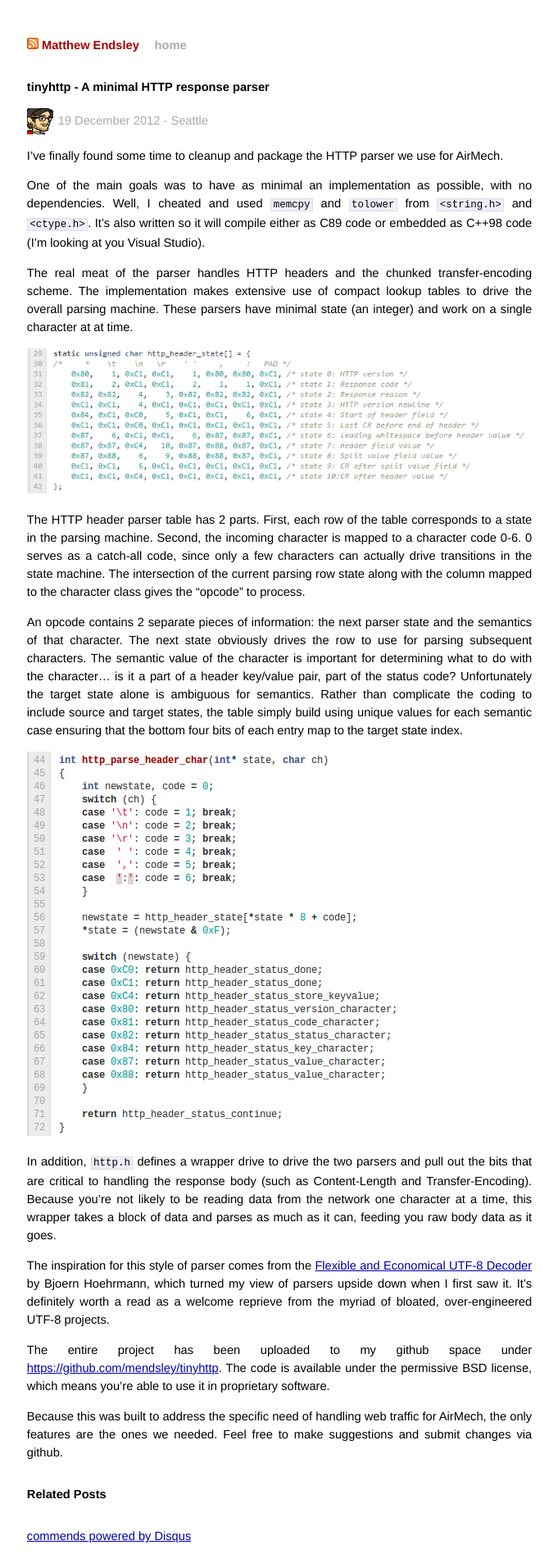
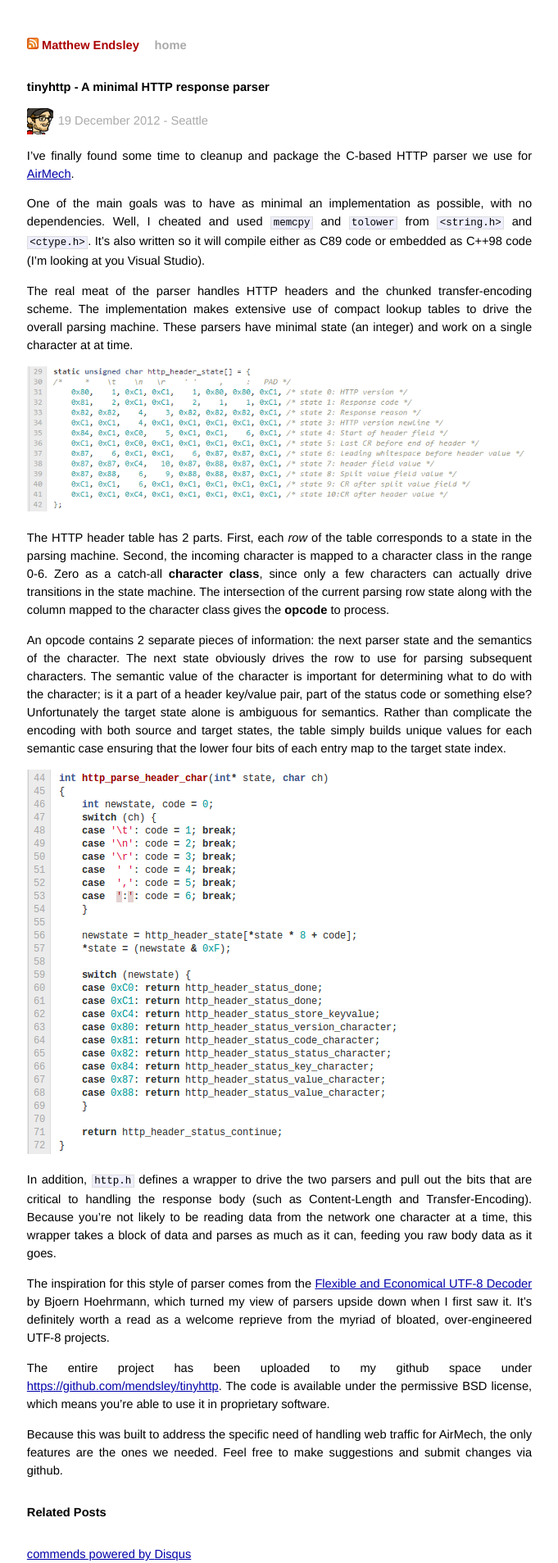
Before and after one commit to mendsley/mendsley.github.com, a Jekyll site: the page built from _posts/2012-12-19-tinyhttp.md, in a window 1280 px wide. Shown: the whole page at 82% size, without its empty margins (299-980 px from the left). Built offline with Jekyll 4.4.1, drawn with Linux system fonts in a browser that asks for light colours; some web fonts are replaced; Markdown is read by kramdown in place of the engine named in the settings; comment, search, counter and statistics services are not loaded; before the commit the page ends 1885 px from its top, so only the background shows below that.

Commit message:
proofing/polish for tinyhttp link

```diff
--- a/_posts/2012-12-19-tinyhttp.md
+++ b/_posts/2012-12-19-tinyhttp.md
@@ -6,7 +6,7 @@
 location: Seattle
 ---
 
-I’ve finally found some time to cleanup and package the HTTP parser we use for AirMech.
+I’ve finally found some time to cleanup and package the C-based HTTP parser we use for [AirMech](http://airmech.com).
 
 One of the main goals was to have as minimal an implementation as possible, with no dependencies. Well, I cheated and used `memcpy` and `tolower` from `<string.h>` and `<ctype.h>`. It’s also written so it will compile either as C89 code or embedded as C++98 code (I’m looking at you Visual Studio).
 
@@ -14,13 +14,13 @@
 
 ![Lookup table](/images/tinyhttp/chart-table.png)
 
-The HTTP header parser table has 2 parts. First, each row of the table corresponds to a state in the parsing machine. Second, the incoming character is mapped to a character code 0-6. 0 serves as a catch-all code, since only a few characters can actually drive transitions in the state machine. The intersection of the current parsing row state along with the column mapped to the character class gives the “opcode” to process.
+The HTTP header table has 2 parts. First, each *row* of the table corresponds to a state in the parsing machine. Second, the incoming character is mapped to a character class in the range 0-6. Zero as a catch-all **character class**, since only a few characters can actually drive transitions in the state machine. The intersection of the current parsing row state along with the column mapped to the character class gives the **opcode** to process.
 
-An opcode contains 2 separate pieces of information: the next parser state and the semantics of that character. The next state obviously drives the row to use for parsing subsequent characters. The semantic value of the character is important for determining what to do with the character... is it a part of a header key/value pair, part of the status code? Unfortunately the target state alone is ambiguous for semantics. Rather than complicate the coding to include source and target states, the table simply build using unique values for each semantic case ensuring that the bottom four bits of each entry map to the target state index.
+An opcode contains 2 separate pieces of information: the next parser state and the semantics of the character. The next state obviously drives the row to use for parsing subsequent characters. The semantic value of the character is important for determining what to do with the character; is it a part of a header key/value pair, part of the status code or something else? Unfortunately the target state alone is ambiguous for semantics. Rather than complicate the encoding with both source and target states, the table simply builds unique values for each semantic case ensuring that the lower four bits of each entry map to the target state index.
 
 ![Lookup table](/images/tinyhttp/chart-code.png)
 
-In addition, `http.h` defines a wrapper drive to drive the two parsers and pull out the bits that are critical to handling the response body (such as Content-Length and Transfer-Encoding). Because you’re not likely to be reading data from the network one character at a time, this wrapper takes a block of data and parses as much as it can, feeding you raw body data as it goes.
+In addition, `http.h` defines a wrapper to drive the two parsers and pull out the bits that are critical to handling the response body (such as Content-Length and Transfer-Encoding). Because you’re not likely to be reading data from the network one character at a time, this wrapper takes a block of data and parses as much as it can, feeding you raw body data as it goes.
 
 The inspiration for this style of parser comes from the [Flexible and Economical UTF-8 Decoder](http://bjoern.hoehrmann.de/utf-8/decoder/dfa/) by Bjoern Hoehrmann, which turned my view of parsers upside down when I first saw it. It’s definitely worth a read as a welcome reprieve from the myriad of bloated, over-engineered UTF-8 projects.
 
```
